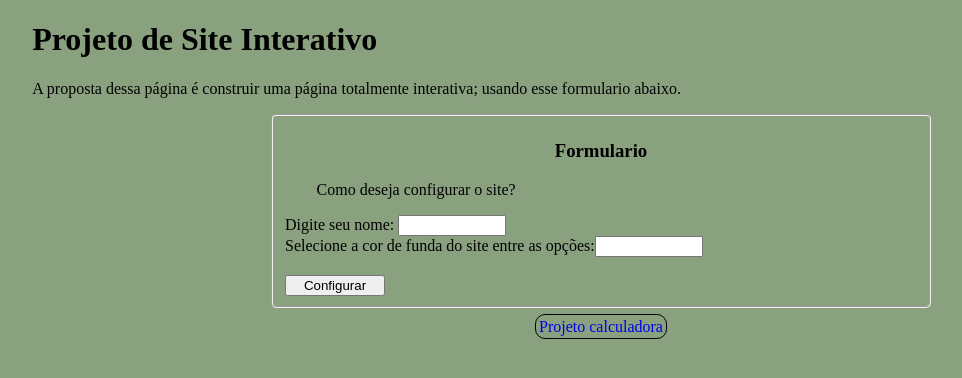
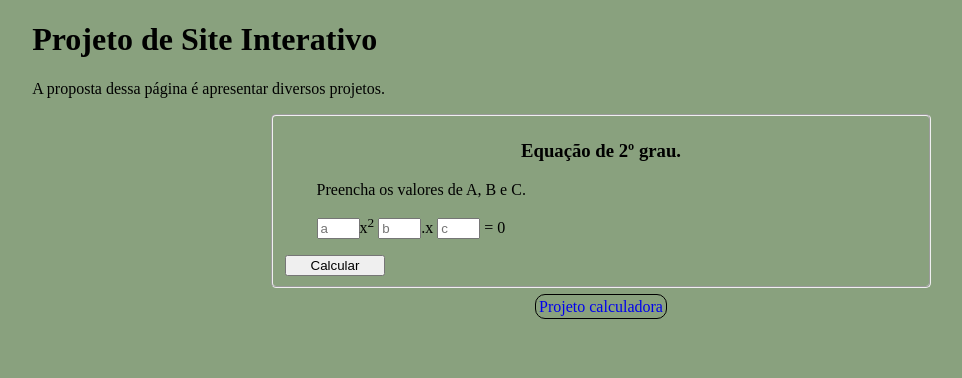
Before and after one commit to ElielNobre/projetoSiteum, a PHP site: page /estudo/paginas/pageinterativa.html in a window 1280 px wide. Shown: the top 378 px of the page, without its empty margins (39-1001 px from the left). Run offline with PHP 8.4, Linux system fonts and the light colour scheme.

Commit message:
equacao2grau
equação de 2 grau exercicio

```diff
--- a/estudo/paginas/estilosEspecificos/piestilo.css
+++ b/estudo/paginas/estilosEspecificos/piestilo.css
@@ -30,3 +30,6 @@ fieldset input{
     background-color:red;
     color:white;
 }
+/*input.equacacao{
+    width:20px;
+}*/
--- a/estudo/paginas/jsEspecifico/piInteracao.js
+++ b/estudo/paginas/jsEspecifico/piInteracao.js
@@ -0,0 +1,20 @@
+var a = 3;
+var b = -7;
+var c = 4;
+
+var delta = (Math.pow(b,2))-(4*a*c)
+
+console.log(delta)
+    if (delta>=0){
+        var x1 =((b*(-1))+Math.sqrt(delta))/(2*a)
+        var x2 =((b*(-1))-Math.sqrt(delta))/(2*a)
+
+        var resul1 = (a*(Math.pow(x1,2)))+(b*x1)+c
+        var resul2 = (a*(Math.pow(x2,2)))+(b*x2)+c
+
+        console.log(`valores de x1: ${x1} e x2: ${x2}`)
+        console.log(`O resultado para X1 é ${resul1} e para X2 é ${resul2}`);
+
+    }else{
+        console.log('Não é um número real por causa do Delta')
+    }
--- a/estudo/paginas/pageinterativa.html
+++ b/estudo/paginas/pageinterativa.html
@@ -8,17 +8,18 @@
 </head>
 <body>
     <h1>Projeto de Site Interativo</h1>
-    <p>A proposta dessa página é construir uma página totalmente interativa; usando esse formulario abaixo.</p>
+    <p>A proposta dessa página é apresentar diversos projetos.</p>
     <fieldset>
 
-        <form>
-            <h3>Formulario</h3>
-            <p>Como deseja configurar o site?</p>
-        Digite seu nome: <input type="text" id="nome"><br/>
-        Selecione a cor de funda do site entre as opções:<input type="text" id="cordefundo">
-        <br/>
-        <br/>
-        <input type="submit" value="Configurar">
+    <form>
+        <h3>Equação de 2º grau.</h3>
+            <p>Preencha os valores de A, B e C.</p>
+    <p>
+        <input id="a" class="equacao" type="number" style="width:35px;" placeholder="a">x<sup>2</sup>
+        <input id="b" class="equacao" type="number" style="width:35px;" placeholder="b">.x
+        <input id="c" class="equacao" type="number" style="width:35px;" placeholder="c"> = 0
+    </p>
+        <input type="submit" value="Calcular" onclick="calcular()">
 
         </form>
     </fieldset>
```
